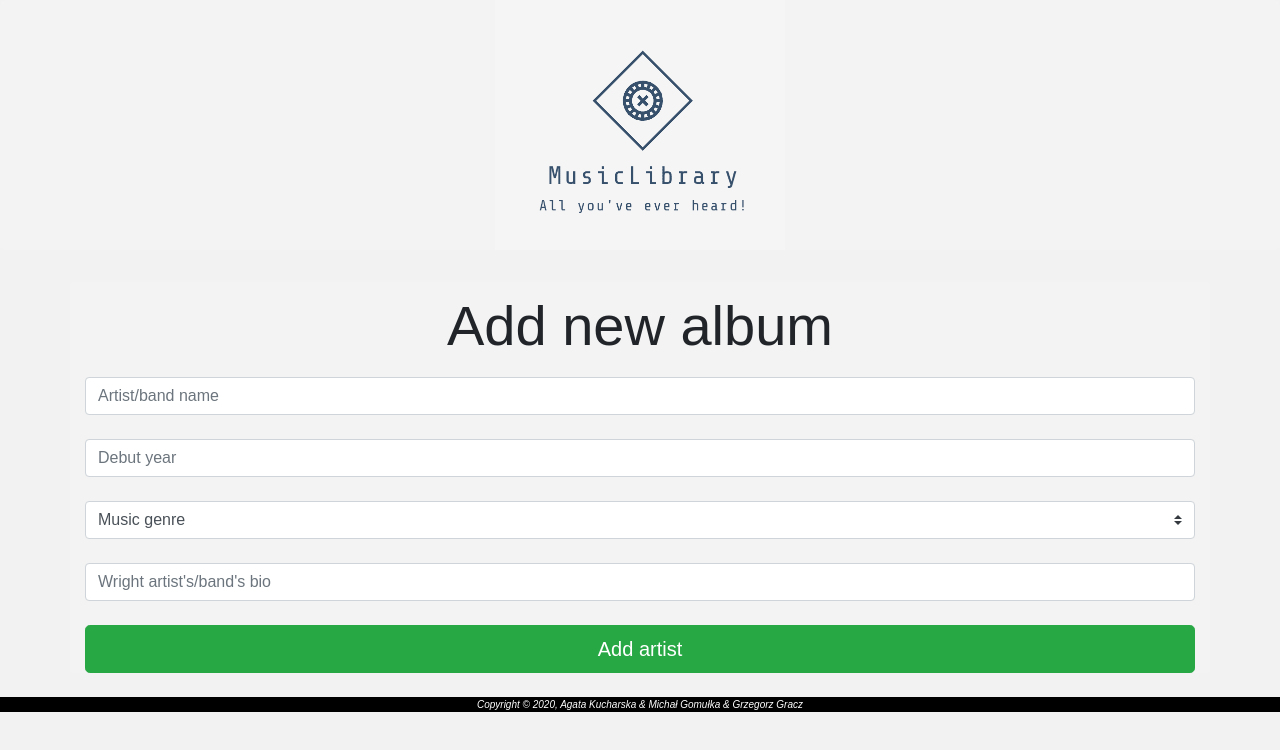
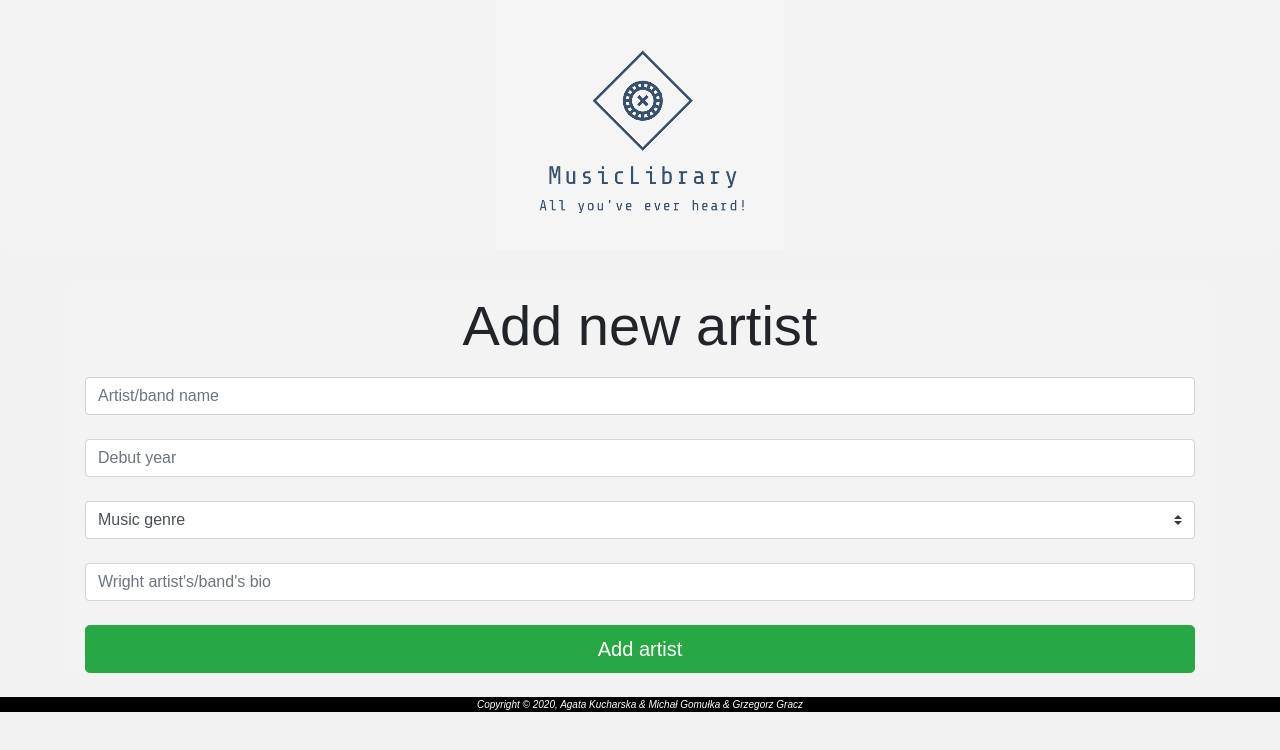
Before and after one commit to Agata-Kucharska/MusicLibrary, a plain HTML site: page newArtist.html in a window 1280 px wide. Drawn offline with nearby package versions, Linux system fonts and the light colour scheme; no server answers.

Commit message:
Update newArtist.html

```diff
--- a/newArtist.html
+++ b/newArtist.html
@@ -27,7 +27,7 @@
 
     <div class="jumbotron"></div>
     <div class="container rounded">
-        <h1 class="display-4">Add new album</h1>
+        <h1 class="display-4">Add new artist</h1>
         <form id="addingAlbums">
             <input id="addAuthor" class="form-control" type="text" placeholder="Artist/band name" required>
             <br>
```
